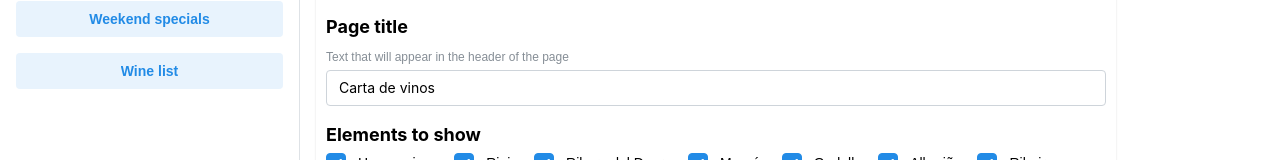
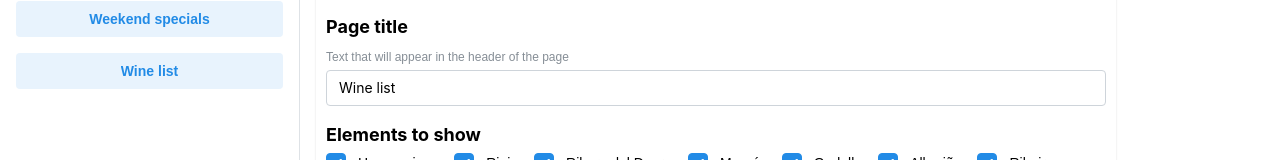
Before and after one commit to raulzc3/menu-generator, a React (Create React App) app: page /vino in a window 1280 px wide. Shown: the part 188-348 px from the top of the page. Built offline with nearby package versions, Linux system fonts and the light colour scheme.

Commit message:
Add pending translations

```diff
--- a/src/components/NavFiles.jsx
+++ b/src/components/NavFiles.jsx
@@ -35,7 +35,7 @@ export default function NavFiles({ toggle, activeId, setActiveId }) {
   };
 
   const handleFileDuplication = (fileId) => {
-    duplicateFile(fileId);
+    duplicateFile(fileId, t);
     refreshFiles();
   };
 
--- a/src/utils/fileManager.js
+++ b/src/utils/fileManager.js
@@ -27,10 +27,9 @@ function findFile({ id, files = getAllFiles() }) {
  * Duplicate one file
  * @param {*} fileId
  */
-function duplicateFile(fileId) {
+function duplicateFile(fileId, t) {
   const { id, name, ...fileData } = findFile({ id: fileId });
-  const newName = name + " - copia"; //TODO: translate
-
+  const newName = name + " - " + t("generic_copy");
   storeFile({ name: newName, ...fileData });
 }
 
--- a/src/views/Wine.jsx
+++ b/src/views/Wine.jsx
@@ -84,7 +84,7 @@ export default function Wine({ reloadNav, ...props }) {
   return (
     <Editor
       type={"vinos"}
-      titlePlaceholder={"Carta de vinos"}
+      titlePlaceholder={t("section_wine")}
       form={form}
       initialValues={initialValues}
       reloadNav={reloadNav}
```
